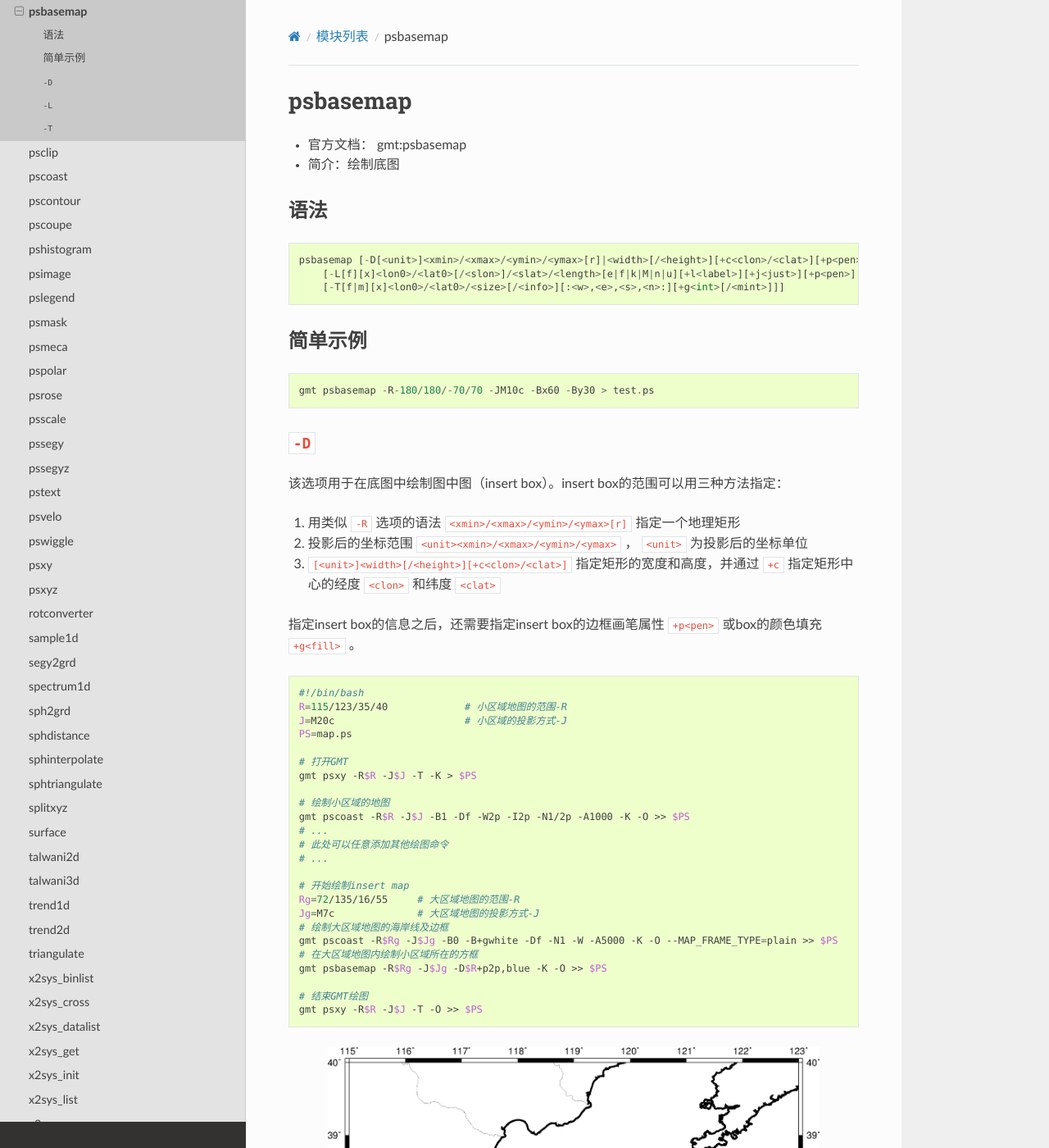
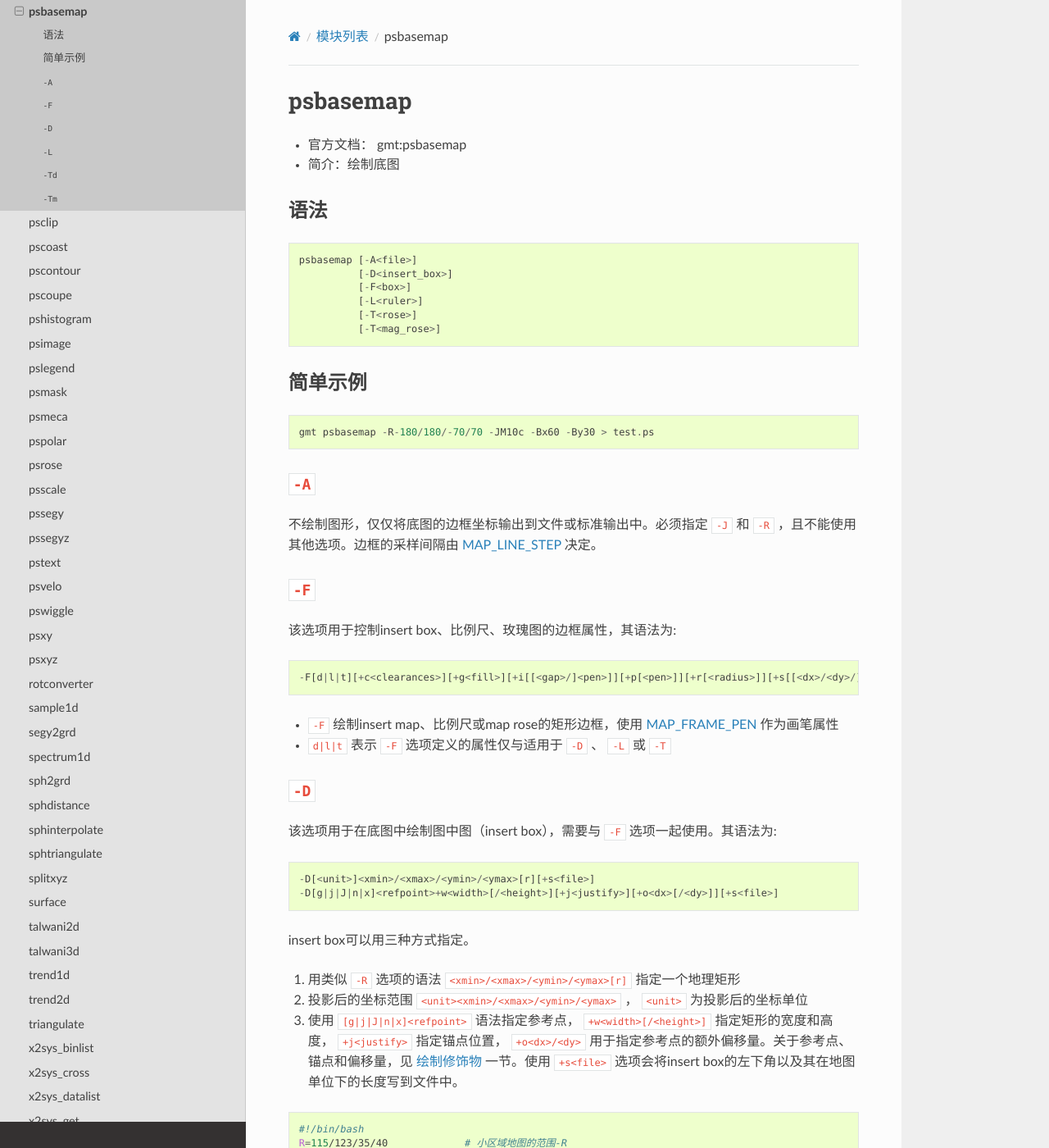
Before and after one commit to seisman/GMT5_Docs, a Sphinx documentation site: the page built from source/psbasemap.rst, in a window 1280 px wide and 1400 px high. Shown: the whole window at 82% size. Built offline with Sphinx 7.4.7 and the Read the Docs theme 2.0.0, drawn with Linux system fonts in a browser that asks for light colours; pages that are not in the unit, such as notebooks, are missing from menus; some of the changed text lies outside the part shown.

Commit message:
update psbasemap

````diff
--- a/source/conf-map.rst
+++ b/source/conf-map.rst
@@ -83,3 +83,8 @@ MAP_SCALE_HEIGHT
 
 MAP_TICK_PEN
 ------------
+
+.. _MAP_LINE_STEP:
+
+MAP_LINE_STEP
+-------------
--- a/source/psbasemap.rst
+++ b/source/psbasemap.rst
@@ -11,9 +11,12 @@ psbasemap
 
 ::
 
-    psbasemap [-D[<unit>]<xmin>/<xmax>/<ymin>/<ymax>[r]|<width>[/<height>][+c<clon>/<clat>][+p<pen>][+g<fill>]]
-        [-L[f][x]<lon0>/<lat0>[/<slon>]/<slat>/<length>[e|f|k|M|n|u][+l<label>][+j<just>][+p<pen>][+g<fill>][+u]]
-        [-T[f|m][x]<lon0>/<lat0>/<size>[/<info>][:<w>,<e>,<s>,<n>:][+g<int>[/<mint>]]]
+    psbasemap [-A<file>]
+              [-D<insert_box>]
+              [-F<box>]
+              [-L<ruler>]
+              [-T<rose>]
+              [-T<mag_rose>]
 
 简单示例
 --------
@@ -22,18 +25,34 @@ psbasemap
 
     gmt psbasemap -R-180/180/-70/70 -JM10c -Bx60 -By30 > test.ps
 
+``-A``
+------
+
+不绘制图形，仅仅将底图的边框坐标输出到文件或标准输出中。必须指定 ``-J`` 和 ``-R`` ，且不能使用其他选项。边框的采样间隔由 :ref:`MAP_LINE_STEP` 决定。
+
+``-F``
+------
+
+该选项用于控制insert box、比例尺、玫瑰图的边框属性，其语法为::
+
+    -F[d|l|t][+c<clearances>][+g<fill>][+i[[<gap>/]<pen>]][+p[<pen>]][+r[<radius>]][+s[[<dx>/<dy>/][<shade>]]]
+
+- ``-F`` 绘制insert map、比例尺或map rose的矩形边框，使用 :ref:`MAP_FRAME_PEN` 作为画笔属性
+- ``d|l|t`` 表示 ``-F`` 选项定义的属性仅与适用于 ``-D`` 、 ``-L`` 或 ``-T``
+
 ``-D``
 ------
 
-该选项用于在底图中绘制图中图（insert box）。insert box的范围可以用三种方法指定：
+该选项用于在底图中绘制图中图（insert box），需要与 ``-F`` 选项一起使用。其语法为::
+
+    -D[<unit>]<xmin>/<xmax>/<ymin>/<ymax>[r][+s<file>]
+    -D[g|j|J|n|x]<refpoint>+w<width>[/<height>][+j<justify>][+o<dx>[/<dy>]][+s<file>]
+
+insert box可以用三种方式指定。
 
 #. 用类似 ``-R`` 选项的语法 ``<xmin>/<xmax>/<ymin>/<ymax>[r]`` 指定一个地理矩形
 #. 投影后的坐标范围 ``<unit><xmin>/<xmax>/<ymin>/<ymax>`` ， ``<unit>`` 为投影后的坐标单位
-#. ``[<unit>]<width>[/<height>][+c<clon>/<clat>]`` 指定矩形的宽度和高度，并通过 ``+c`` 指定矩形中心的经度 ``<clon>`` 和纬度 ``<clat>``
-
-.. TODO 第2和3种方式都没有试出结果，不确定是不是bug
-
-指定insert box的信息之后，还需要指定insert box的边框画笔属性 ``+p<pen>`` 或box的颜色填充 ``+g<fill>`` 。
+#. 使用 ``[g|j|J|n|x]<refpoint>`` 语法指定参考点， ``+w<width>[/<height>]`` 指定矩形的宽度和高度， ``+j<justify>`` 指定锚点位置， ``+o<dx>/<dy>`` 用于指定参考点的额外偏移量。关于参考点、锚点和偏移量，见 :doc:`embellishments` 一节。使用 ``+s<file>`` 选项会将insert  box的左下角以及其在地图单位下的长度写到文件中。
 
 .. code-block:: bash
 
@@ -57,7 +76,7 @@ psbasemap
    # 绘制大区域地图的海岸线及边框
    gmt pscoast -R$Rg -J$Jg -B0 -B+gwhite -Df -N1 -W -A5000 -K -O --MAP_FRAME_TYPE=plain >> $PS
    # 在大区域地图内绘制小区域所在的方框
-   gmt psbasemap -R$Rg -J$Jg -D$R+p2p,blue -K -O >> $PS
+   gmt psbasemap -R$Rg -J$Jg -D$R -F+p2p,blue -K -O >> $PS
 
    # 结束GMT绘图
    gmt psxy -R$R -J$J -T -O >> $PS
@@ -71,67 +90,51 @@ psbasemap
 ``-L``
 ------
 
-该选项用于在图上绘制比例尺。
+该选项用于在图上绘制比例尺::
 
-    -L[f][x]<lon0>/<lat0>[/<slon>]/<slat>/<length>[e|f|M|n|k|u][+l<label>][+j<just>][+p<pen>][+g<fill>][+u]
+    -L[g|j|J|n|x]<refpoint>+c[<slon>/]<slat>+w<length>[e|f|k|M|n|u][+a<align>][+f][+l[<label>]][+u]
 
 下面解释一下每一项的含义：
 
-- ``<lon0>`` 和 ``<lat0>`` ：比例尺的中心在图中的经纬度位置
-- ``-Lx`` 表明 ``<lon0>`` 和 ``<lat0>`` 是比例尺中心相对于绘图原点的X和Y偏移量而不是经纬度位置
-- ``-Lf`` 表明绘制fancy比例尺，即火车轨道图
-- ``<slon>`` 和 ``<slat>`` 表明要绘制哪一个经纬度处的比例尺
-- ``<length>[e|f|M|n|k|u]`` ：比例尺的长度，默认单位为km，也可使用其他长度单位
+- ``[g|j|J|n|x]<refpoint>`` 用于指定比例尺的参考位置，比例尺的锚点位于比例尺的中心，见 :doc:`embellishments` 一节
+- ``+c<slon>/<slat>`` 要绘制哪一个点的比例尺
+- ``+w<length>[e|f|M|n|k|u]`` ：比例尺的长度，默认单位为km，也可使用其他长度单位
+- ``+a<align>`` ：修改比例尺标签的位置，默认位于比例尺上方中文，可以取 ``l`` 、 ``r`` 、 ``t``` 、 ``b`` 分别代表左右上下
 - ``+l<label>`` ：为比例尺加个标签，若不指定 ``<label>`` ，默认的标签是比例尺长度所使用的单位
-- ``+j<just>`` ：修改比例尺标签的位置，默认位于比例尺上方中文，可以取 ``l`` 、 ``r`` 、 ``t``` 、 ``b`` 分别代表左右上下
 - ``+u`` ：比例尺的标注默认只有值没有单位，该选项会给标注加上单位
-- ``+p<pen>`` 和 ``+g<fill>`` ：在比例尺后加一个矩形框，分别指定矩形框的线条属性和填充属性
+- ``+f`` ：fancy比例尺，即火车轨道比例尺，默认为plain比例尺
 
 GMT参数 :ref:`FONT_LABEL` 控制标签字体， :ref:`FONT_ANNOT_PRIMARY` 控制标签的标注字体， :ref:`MAP_SCALE_HEIGHT` 控制比例尺的高度。
 
 示例::
 
-    gmt psbasemap -R90/110/30/40 -JM10c -Bx5 -By5 -Lf95/32/35/800k+lscale+u+pblue+glightblue > test.ps
+    gmt psbasemap -R90/110/30/40 -JM10c -Bx5 -By5 -Lg95/35+c35+w800k+lscale+u+f > test.ps
 
-``-T``
-------
+``-Td``
+-------
 
-该选项会在地图上绘制一个方向玫瑰图。
+``-Td`` 选项用于绘制方向玫瑰图，其语法为::
 
-- ``<lon0>/<lat0>`` ：玫瑰图的中心所处的经纬度
-- ``-Tx`` 表明 ``<lon0>/<lat0>`` 是X、Y方向的位置而不是经纬度
-- ``<size>`` 是玫瑰图的直径
-- ``:<w>,<e>,<s>,<n>:`` 为四个方向分别指定标签，默认标签是W、E、S、N， ``::`` 表示压制所有标签，若 ``<n>`` 为 ``*`` ，则会在北方向绘制北极星。
-- ``-Tf`` 绘制一个fancy玫瑰图
-- fancy玫瑰图中， ``<info>`` 可以取1、2、3，分别表示绘制4个方向、8个方向、16个方向。
-- ``-Tm`` 绘制一个地磁指南针玫瑰图
-- 地磁指南针中， ``<info>`` 的格式为 ``<dec>/<dlabel>`` ， ``<dec>`` 是磁倾角， ``<dlabel>`` 是指针的标签。若 ``<dlable>`` 取为 ``-`` ，则label即为磁倾角角度。
-- 地理玫瑰图和地磁玫瑰图的标注和两级刻度间隔默认值为 ``30/5/1`` ，可以通过 ``+<gints>[/<mints>]`` 分别指定地理和地磁的间隔。
+    -Td[g|j|J|n|x]<refpoint>+w<width>[+f[<level>]][+j<justify>][+l<w,e,s,n>][+o<dx>[/<dy>]]
 
-相关参数：
+- ``[g|j|J|n|x]<refpoint>`` 用于定义参考点， ``+j<justify>`` 用于定义玫瑰图上的锚点（默认锚点是 ``MC`` ）， ``+o<dx>/<dy>`` 指定参考点的偏移量。见 :doc:`embellishments` 一节。
+- ``+w<width>`` 玫瑰图的宽度
+- ``+f`` 绘制fancy玫瑰图， ``<level>`` 指定了fancy玫瑰图的不同类型， ``<level>`` 可以取：
+  - ``1`` 绘制E-W和N-S四个方向
+  - ``2`` 绘制8个方向
+  - ``3`` 绘制16个方向
 
-- :ref:`COLOR_BACKGROUND` ：玫瑰图颜色
-- :ref:`MAP_TICK_PEN` ：玫瑰图的画笔属性
-- :ref:`FONT_TITLE` ：四个主方向的标签字体属性
-- :ref:`FONT_LABEL` ：其余次方向的标签字体属性
+- ``+l<w>,<e>,<s>,<n>`` 为四个方向分别指定标签，默认标签是W、E、S、N，四个方向的标签之间用逗号分隔
 
-下面的命令绘制了一个简单的玫瑰图和一个地理玫瑰图::
+``-Tm``
+-------
 
-    gmt psbasemap -R90/110/30/40 -JM10c -Bx5 -By5 -T100/35/3c:w,e,s,n: > simple.ps
-    gmt psbasemap -R90/110/30/40 -JM10c -Bx5 -By5 -Tf100/35/3c/2:w,e,s,*: > fancy.ps
+``-Tm`` 选项用于绘制磁场玫瑰图，其语法为::
 
-.. figure:: /images/psbasemap_ex2.*
-   :width: 600px
-   :align: center
+    -Tm[g|j|J|n|x]<refpoint>+w<width>[+d<dec>[/<dlabel>]]][+i<pen>][+j<justify>][+l<w>,<e>,<s>,<n>][+p<pen>][+t<ints>][+o<dx>[/<dy>]]
 
-   简单玫瑰图和地理玫瑰图
-
-下面的命令绘制地磁玫瑰图::
-
-    gmt psbasemap -R90/110/30/40 -JM25c -Bx5 -By5 -Tm100/35/6c/60/-:w,e,s,*: > compass.ps
-
-.. figure:: /images/psbasemap_ex3.*
-   :width: 600px
-   :align: center
-
-   地磁玫瑰图
+- ``[g|j|J|n|x]<refpoint>`` 用于定义参考点， ``+j<justify>`` 用于定义玫瑰图上的锚点（默认锚点是 ``MC`` ）， ``+o<dx>/<dy>`` 指定参考点的偏移量。见 :doc:`embellishments` 一节
+- ``+w<width>`` 玫瑰图的宽度
+- ``+d<dec>/<dlabel>`` 设置磁倾角以及罗盘指针上的磁倾角标签，若 ``<dlabel>`` 为空，则根据 ``<dec>`` 的值自动确定标签，也可以使用 ``-`` bypass labeling。当使用 ``+d`` 子选项时，会同时绘制地理方向和磁场方向。
+- ``+l<w>,<e>,<s>,<n>`` 为四个方向的标签，默认值为W、E、S、N，若 ``<n>`` 取值为 ``*`` ，则会在北方向标签处绘制星代表北极星。
+- 标注、地理和磁场的两级刻度的间隔默认值为 ``30/5/1`` ，可以使用 ``+t<ints>`` 选项给定6个数值分别自动6个间隔
````
Also changed, not shown: source/modules.rst (+6 -2 lines), source/images/psbasemap_ex2.png (deleted), source/images/psbasemap_ex3.png (deleted), 2 other files.
